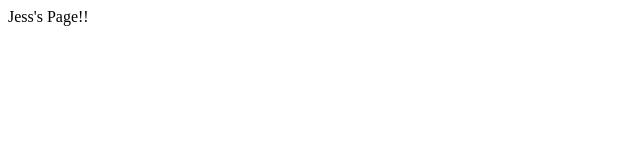
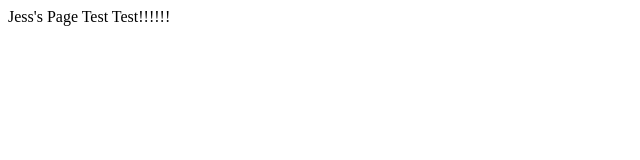
Before and after one commit to jesscayu/jesscayu.github.io, a plain HTML site: page index.html in a window 1280 px wide. Shown: the whole page, without its empty margins (0-640 px from the left). Drawn offline with Linux system fonts and the light colour scheme.

Commit message:
Test changes

```diff
--- a/index.html
+++ b/index.html
@@ -4,6 +4,6 @@
   <title>Jess!</title>
 </head>
 <body>
-  Jess's Page!!
+  Jess's Page Test Test!!!!!!
 </body>
 </html>
```
Also changed, not shown: Screen Shot 2018-05-30 at 2.17.14 PM.png (added).
